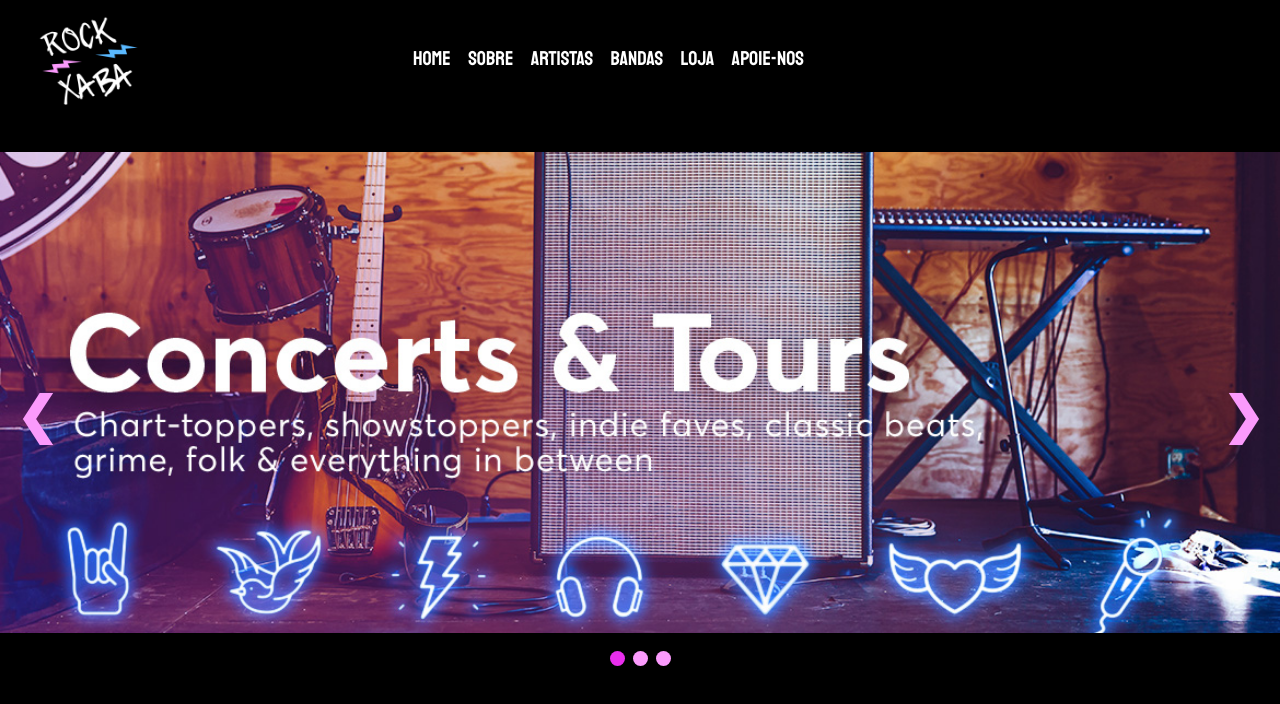
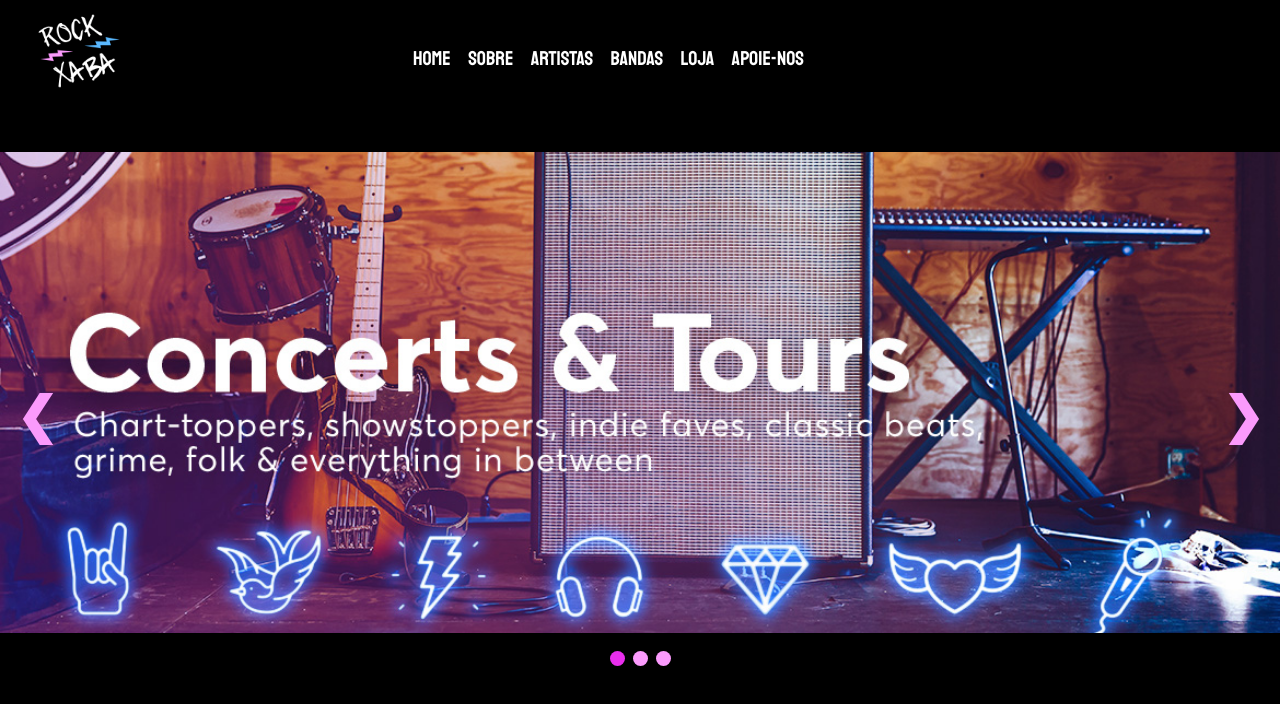
Before and after one commit to gileardy/RockXaba, a plain HTML site: page index.html in a window 1280 px wide. Drawn offline with Linux system fonts and the light colour scheme.

Commit message:
Update index.html

```diff
--- a/index.html
+++ b/index.html
@@ -25,7 +25,7 @@
                         <li><a href="">Apoie-nos</a></li>
                     </ul>
                     <a href="index.html">
-                        <div class="logo" >  <img src="./img/logo.png" height="120px" >
+                        <div class="logo" >  <img src="./img/logo.png" height="100px" >
                     </a>
 
 
```
